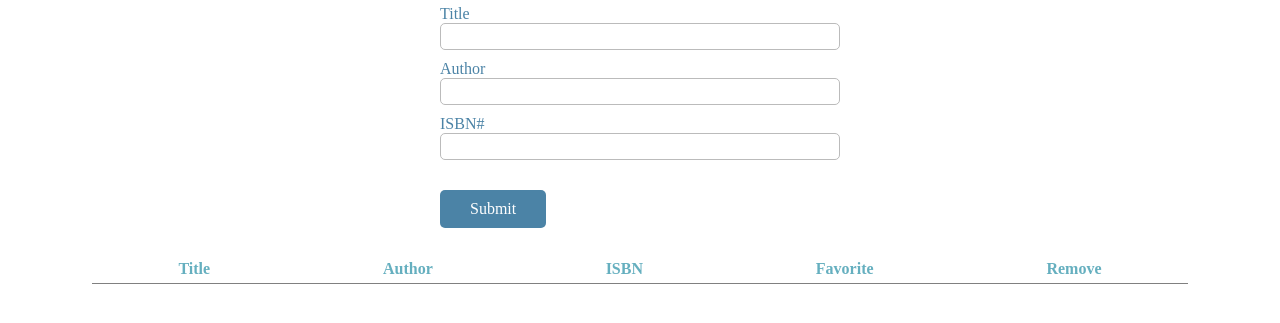
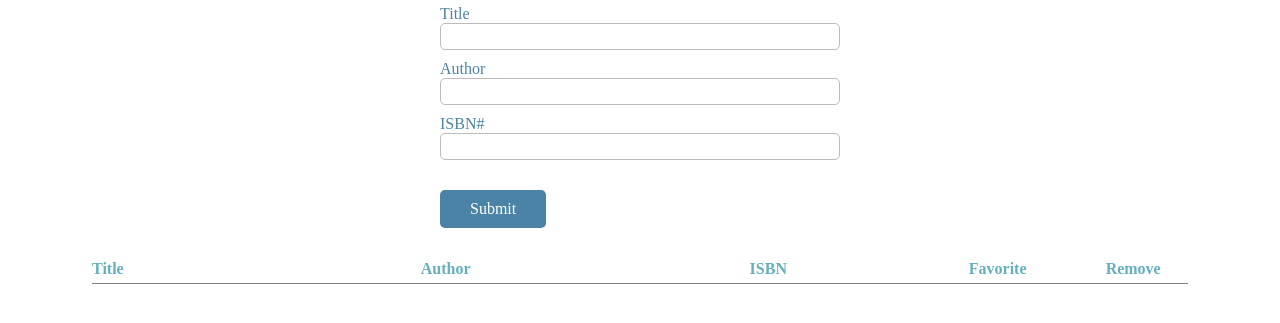
Before and after one commit to DallinRodgers/Book-List-OOP, a plain HTML site: page index.html in a window 1280 px wide. Shown: the part 125-448 px from the top of the page. Drawn offline with Linux system fonts and the light colour scheme.

Commit message:
Update style.css
set styling for th and td widths

```diff
--- a/assets/css/style.css
+++ b/assets/css/style.css
@@ -5,6 +5,7 @@
 }
 a {
   text-decoration: none;
+  color: #65afbf;
 }
 table,
 thead,
@@ -16,10 +17,38 @@ table {
 }
 tr {
   display: flex;
-  justify-content: space-around;
+  /* justify-content: space-between; */
 }
 th {
   color: #65afbf;
+  text-align: left;
+}
+td {
+  text-align: left;
+}
+th:nth-child(1),
+td:nth-child(1) {
+  width: 30%;
+}
+th:nth-child(2),
+td:nth-child(2) {
+  width: 30%;
+}
+th:nth-child(3),
+td:nth-child(3) {
+  width: 20%;
+}
+th:nth-child(4),
+td:nth-child(4) {
+  width: 10%;
+}
+th:nth-child(5),
+td:nth-child(5) {
+  width: 10%;
+  text-align: center;
+}
+.delete {
+  text-align: center !important;
 }
 .top-row {
   padding-bottom: 5px;
```
